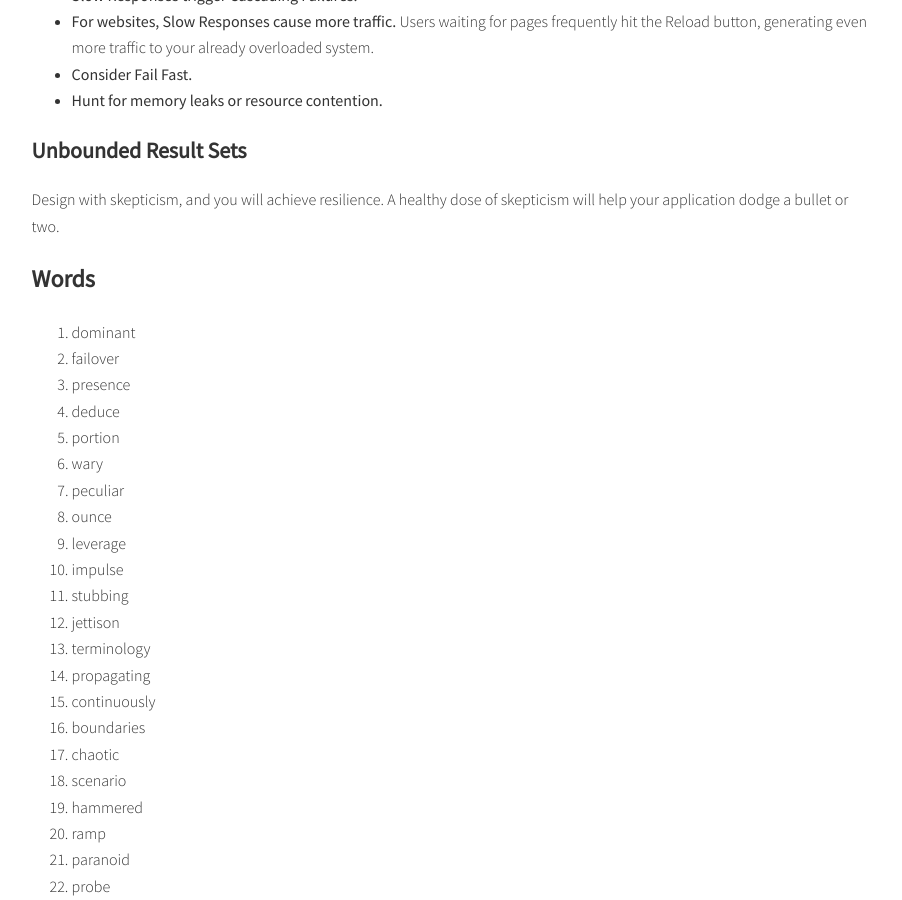
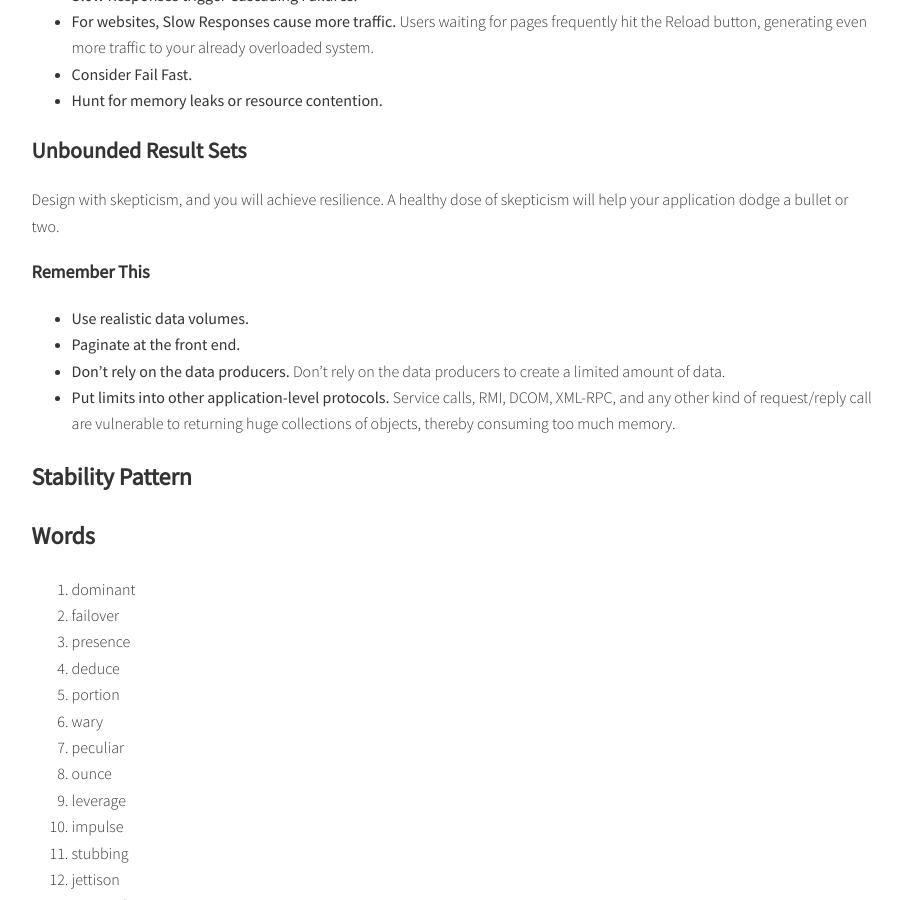
Before and after one commit to summer00/summer00.github.io, a Jekyll site: the page built from _posts/2020-11-10-release-it-note.md, in a window 1280 px wide and 900 px high, scrolled down 7171 px. Shown: the whole window, without its empty margins (186-1088 px from the left). Built offline with Jekyll 4.4.1, drawn with Linux system fonts in a browser that asks for light colours; comment, search, counter and statistics services are not loaded.

Commit message:
update 2021-05-05

````diff
--- a/_posts/2020-11-10-release-it-note.md
+++ b/_posts/2020-11-10-release-it-note.md
@@ -239,6 +239,15 @@ Generating a slow response is worse than refusing a connection or returning an e
 
 Design with skepticism, and you will achieve resilience. A healthy dose of skepticism will help your application dodge a bullet or two.
 
+### Remember This
+
+- **Use realistic data volumes.**
+- **Paginate at the front end.**
+- **Don't rely on the data producers.** Don’t rely on the data producers to create a limited amount of data.
+- **Put limits into other application-level protocols.** Service calls, RMI, DCOM, XML-RPC, and any other kind of request/reply call are vulnerable to returning huge collections of objects, thereby consuming too much memory.
+
+# Stability Pattern
+
 # Words
 
 1. dominant
@@ -289,6 +298,9 @@ Design with skepticism, and you will achieve resilience. A healthy dose of skept
 46. rapidly
 47. chatty
 48. dodge
+49. novel
+50. dictate
+51. thereby
 
 # Sentence
 
@@ -303,6 +315,7 @@ Design with skepticism, and you will achieve resilience. A healthy dose of skept
 9. This will appear as a high CPU utilization, but it is all due to garbage collection, not work on the transactions themselves.
 10. Design with skepticism, and you will achieve resilience.
 
+```
 第 1 章 生产环境的生存法则 1
 1.1 瞄准正确的目标 1
 1.2 应对不断扩大的挑战范围 2
@@ -552,3 +565,4 @@ Design with skepticism, and you will achieve resilience. A healthy dose of skept
 17.4.5 自动和重复 269
 17.5 从人的方面模拟灾难 270
 17.6 小结 271
+```
````
